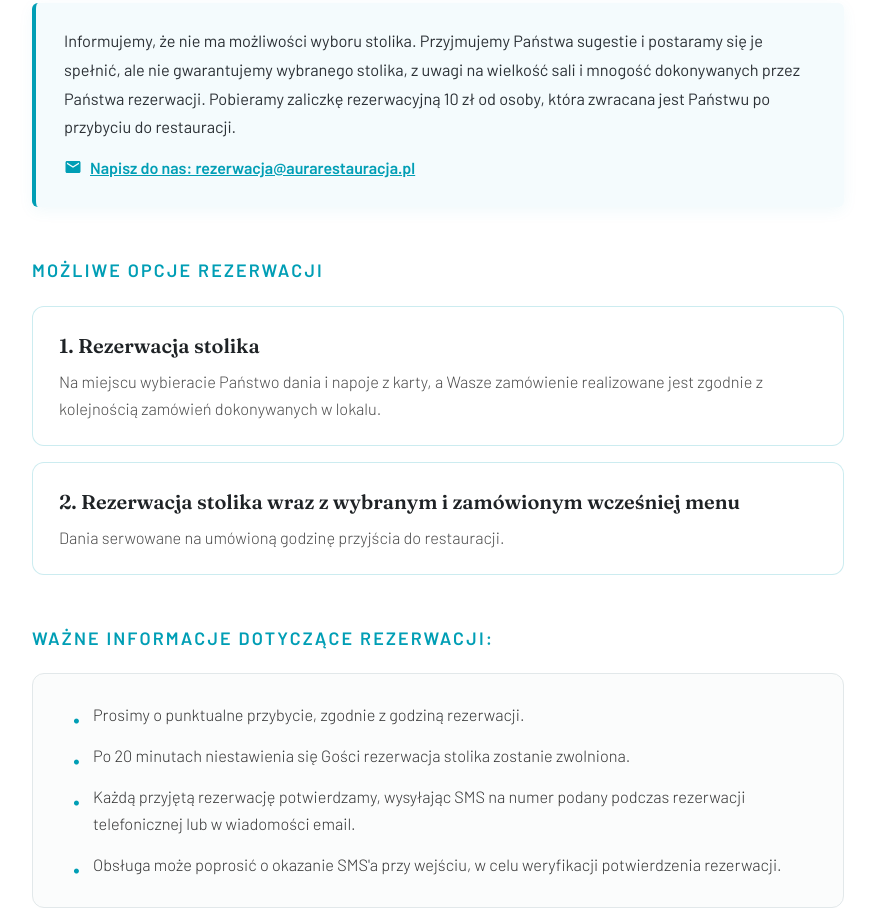
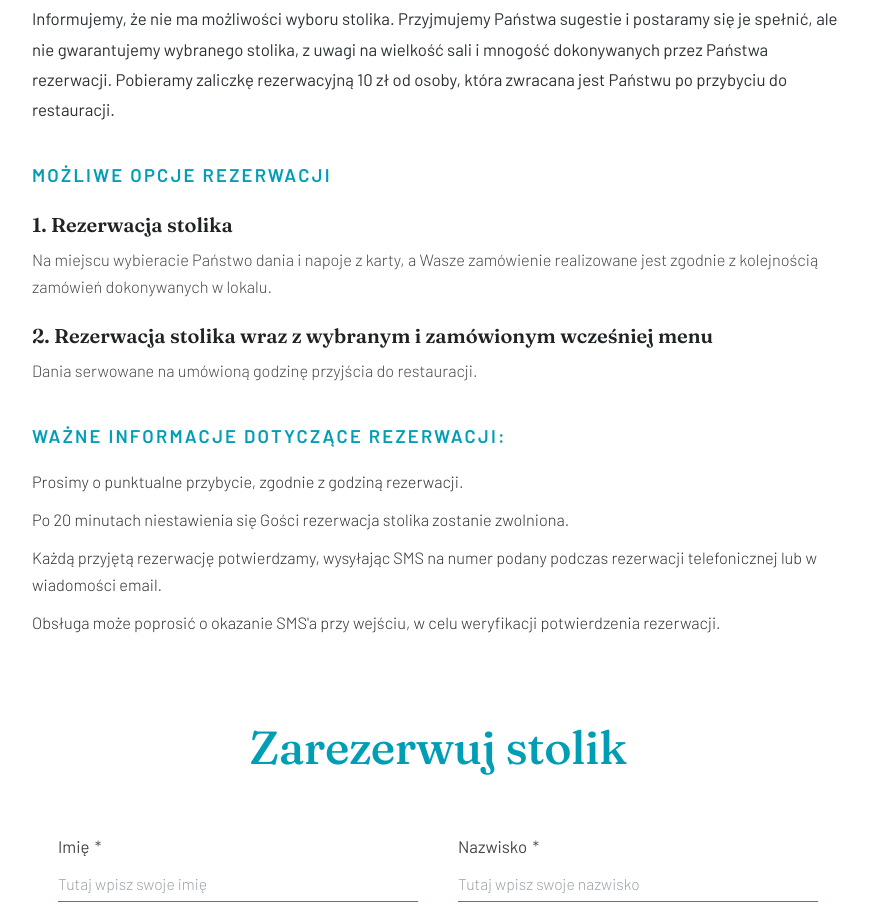
Before and after one commit to potegadwu/aurarestauracja.pl, a plain HTML site: page rezerwacja.html in a window 1280 px wide. Shown: the part 550-1461 px from the top of the page, without its empty margins (202-1077 px from the left). Drawn offline with Linux system fonts and the light colour scheme.

Commit message:
Uproszczenie podstrony rezerwacji: usuniecie ramek, bulletow i maila; czysty wycentrowany komunikat potwierdzenia bez ptaszka i bez naglowka

```diff
--- a/assets/css/style.css
+++ b/assets/css/style.css
@@ -761,64 +761,41 @@ footer.site-footer {
   color: #111111;
 }
 
-.res-notice-box {
-  background-color: #f4fbfd;
-  border-left: 4px solid var(--aura-teal);
-  border-radius: var(--radius-sm);
-  padding: 24px 28px;
-  margin-bottom: 48px;
-  box-shadow: 0 4px 16px rgba(0, 158, 181, 0.06);
+/* Informacja o zaliczce (czysty tekst bez ramek i bez tła) */
+.res-notice-clean {
+  margin-bottom: 36px;
 }
 
-.res-notice-box p {
-  font-size: 1.02rem;
+.res-notice-clean p {
+  font-size: 1.05rem;
   font-weight: 400;
-  line-height: 1.75;
+  line-height: 1.8;
   color: #2b3035;
-  margin-bottom: 12px;
-}
-
-.res-email-link {
-  display: inline-flex;
-  align-items: center;
-  gap: 8px;
-  color: var(--aura-teal);
-  font-weight: 600;
-  text-decoration: underline;
-  transition: var(--transition);
-}
-
-.res-email-link:hover {
-  color: var(--aura-teal-dark);
+  margin: 0;
 }
 
 .res-section-header {
-  font-size: 1.12rem;
+  font-size: 1.15rem;
   font-weight: 600;
   letter-spacing: 0.12em;
   text-transform: uppercase;
   color: var(--aura-teal);
-  margin-bottom: 20px;
+  margin-bottom: 16px;
+}
+
+/* Opcje rezerwacji (czysty tekst bez ramek/kart) */
+.res-options-section {
+  margin-bottom: 36px;
 }
 
 .res-options-list {
   display: flex;
   flex-direction: column;
-  gap: 16px;
-  margin-bottom: 48px;
+  gap: 18px;
 }
 
-.res-option-card {
-  background: #ffffff;
-  border: 1px solid rgba(0, 158, 181, 0.2);
-  border-radius: var(--radius-md);
-  padding: 22px 26px;
-  transition: var(--transition);
-}
-
-.res-option-card:hover {
-  border-color: var(--aura-teal);
-  box-shadow: 0 6px 20px rgba(0, 158, 181, 0.08);
+.res-option-item {
+  padding: 0;
 }
 
 .res-option-title {
@@ -826,50 +803,34 @@ footer.site-footer {
   font-size: 1.25rem;
   font-weight: 600;
   color: #1f2326;
-  margin-bottom: 6px;
+  margin-bottom: 4px;
 }
 
 .res-option-desc {
   font-size: 1.02rem;
   font-weight: 300;
   color: #4a4a4a;
-  line-height: 1.65;
+  line-height: 1.7;
   margin: 0;
 }
 
-.res-rules-card {
-  background: #fbfcfc;
-  border-radius: var(--radius-md);
-  padding: 28px 32px;
-  margin-bottom: 64px;
-  border: 1px solid var(--aura-border);
+/* Ważne informacje (czysty tekst bez ramek i bez bulletów) */
+.res-rules-section {
+  margin-bottom: 52px;
 }
 
-.res-rules-card ul {
-  list-style: none;
-  padding: 0;
-  margin: 0;
+.res-rules-clean {
   display: flex;
   flex-direction: column;
-  gap: 14px;
+  gap: 10px;
 }
 
-.res-rules-card li {
-  position: relative;
-  padding-left: 28px;
+.res-rule-line {
   font-size: 1.02rem;
   font-weight: 300;
   color: #333333;
-  line-height: 1.65;
-}
-
-.res-rules-card li::before {
-  content: '•';
-  position: absolute;
-  left: 8px;
-  top: -2px;
-  color: var(--aura-teal);
-  font-size: 1.4rem;
+  line-height: 1.7;
+  margin: 0;
 }
 
 /* =========================================================
@@ -1065,55 +1026,43 @@ select.field-underline {
   box-shadow: 0 8px 24px rgba(0, 158, 181, 0.45);
 }
 
-/* Success notification message */
-.res-success-card {
+/* Komunikat potwierdzenia (Czysty tekst na białym tle, bez ramek, bez ptaszka, zwykły font wycentrowany) */
+.res-success-clean {
   display: none;
-  background: #f0fafb;
-  border: 1px solid var(--aura-teal);
-  border-radius: var(--radius-md);
-  padding: 40px 32px;
   text-align: center;
-  box-shadow: 0 10px 30px rgba(0, 158, 181, 0.12);
-  margin-top: 20px;
+  padding: 64px 20px 48px;
+  font-family: var(--font-main);
+  background: transparent;
+  border: none;
+  box-shadow: none;
 }
 
-.res-success-card.active {
+.res-success-clean.active {
   display: block;
-  animation: fadeInSuccess 0.4s ease forwards;
+  animation: fadeInClean 0.4s ease forwards;
 }
 
-@keyframes fadeInSuccess {
-  from { opacity: 0; transform: translateY(12px); }
+@keyframes fadeInClean {
+  from { opacity: 0; transform: translateY(8px); }
   to { opacity: 1; transform: translateY(0); }
 }
 
-.res-success-card .success-check-circle {
-  width: 56px;
-  height: 56px;
-  background: var(--aura-teal);
-  color: #ffffff;
-  border-radius: 50%;
-  display: flex;
-  align-items: center;
-  justify-content: center;
-  font-size: 1.8rem;
-  margin: 0 auto 20px;
+.res-success-clean .success-line-1 {
+  font-family: var(--font-main);
+  font-size: 1.35rem;
+  font-weight: 500;
+  color: #1f2326;
+  margin-bottom: 10px;
+  line-height: 1.5;
 }
 
-.res-success-card .success-main-text {
-  font-family: var(--font-heading);
-  font-size: 1.45rem;
-  font-weight: 600;
-  color: #1f2326;
-  margin-bottom: 12px;
-  line-height: 1.4;
-}
-
-.res-success-card .success-sub-text {
+.res-success-clean .success-line-2 {
+  font-family: var(--font-main);
   font-size: 1.15rem;
-  color: var(--aura-teal-dark);
-  font-weight: 500;
+  font-weight: 400;
+  color: #4a4a4a;
   line-height: 1.6;
+  margin: 0;
 }
 
 /* =========================================================
--- a/assets/js/main.js
+++ b/assets/js/main.js
@@ -188,8 +188,12 @@ document.addEventListener('DOMContentLoaded', () => {
         return;
       }
 
-      // Hide form and show confirmation message
+      // Hide form and form heading ("usun naglowek"), show clean confirmation message
       resPageForm.style.display = 'none';
+      const formHeading = document.getElementById('formHeading');
+      if (formHeading) {
+        formHeading.style.display = 'none';
+      }
       if (resSuccessMessage) {
         resSuccessMessage.classList.add('active');
         resSuccessMessage.scrollIntoView({ behavior: 'smooth', block: 'center' });
--- a/rezerwacja.html
+++ b/rezerwacja.html
@@ -71,32 +71,26 @@
         Wybierz jedną z dwóch możliwych opcji rezerwacji stolika w restauracji Aura i dokonaj rezerwacji dzwoniąc pod numer <a href="tel:+48533212120" style="color: var(--aura-teal-dark); font-weight: 600; text-decoration: none;">+48 533 212 120</a> lub wypełniając formularz rezerwacyjny, który znajdziesz w dziale rezerwacje poniżej.
       </p>
 
-      <!-- INFORMACJA O ZALICZCE I BRAKU WYBORU STOLIKA -->
-      <aside class="res-notice-box" aria-label="Ważna informacja o rezerwacji">
+      <!-- INFORMACJA O ZALICZCE I BRAKU WYBORU STOLIKA (BEZ RAMEK, BEZ MAILA) -->
+      <div class="res-notice-clean">
         <p>
           Informujemy, że nie ma możliwości wyboru stolika. Przyjmujemy Państwa sugestie i postaramy się je spełnić, ale nie gwarantujemy wybranego stolika, z uwagi na wielkość sali i mnogość dokonywanych przez Państwa rezerwacji. Pobieramy zaliczkę rezerwacyjną 10 zł od osoby, która zwracana jest Państwu po przybyciu do restauracji.
         </p>
-        <a href="mailto:rezerwacja@aurarestauracja.pl?subject=Rezerwacja%20stolika" class="res-email-link">
-          <svg width="18" height="18" viewBox="0 0 24 24" fill="currentColor">
-            <path d="M20 4H4c-1.1 0-1.99.9-1.99 2L2 18c0 1.1.9 2 2 2h16c1.1 0 2-.9 2-2V6c0-1.1-.9-2-2-2zm0 4l-8 5-8-5V6l8 5 8-5v2z"/>
-          </svg>
-          Napisz do nas: rezerwacja@aurarestauracja.pl
-        </a>
-      </aside>
+      </div>
 
-      <!-- MOŻLIWE OPCJE REZERWACJI -->
-      <section aria-labelledby="headingOpcje">
+      <!-- MOŻLIWE OPCJE REZERWACJI (BEZ RAMEK) -->
+      <section class="res-options-section" aria-labelledby="headingOpcje">
         <h2 id="headingOpcje" class="res-section-header">Możliwe opcje rezerwacji</h2>
         <div class="res-options-list">
 
-          <div class="res-option-card">
+          <div class="res-option-item">
             <h3 class="res-option-title">1. Rezerwacja stolika</h3>
             <p class="res-option-desc">
               Na miejscu wybieracie Państwo dania i napoje z karty, a Wasze zamówienie realizowane jest zgodnie z kolejnością zamówień dokonywanych w lokalu.
             </p>
           </div>
 
-          <div class="res-option-card">
+          <div class="res-option-item">
             <h3 class="res-option-title">2. Rezerwacja stolika wraz z wybranym i zamówionym wcześniej menu</h3>
             <p class="res-option-desc">
               Dania serwowane na umówioną godzinę przyjścia do restauracji.
@@ -106,16 +100,14 @@
         </div>
       </section>
 
-      <!-- WAŻNE INFORMACJE DOTYCZĄCE REZERWACJI -->
-      <section aria-labelledby="headingZasady">
+      <!-- WAŻNE INFORMACJE DOTYCZĄCE REZERWACJI (BEZ RAMEK I BEZ BULLETÓW) -->
+      <section class="res-rules-section" aria-labelledby="headingZasady">
         <h2 id="headingZasady" class="res-section-header">Ważne informacje dotyczące rezerwacji:</h2>
-        <div class="res-rules-card">
-          <ul>
-            <li>Prosimy o punktualne przybycie, zgodnie z godziną rezerwacji.</li>
-            <li>Po 20 minutach niestawienia się Gości rezerwacja stolika zostanie zwolniona.</li>
-            <li>Każdą przyjętą rezerwację potwierdzamy, wysyłając SMS na numer podany podczas rezerwacji telefonicznej lub w wiadomości email.</li>
-            <li>Obsługa może poprosić o okazanie SMS'a przy wejściu, w celu weryfikacji potwierdzenia rezerwacji.</li>
-          </ul>
+        <div class="res-rules-clean">
+          <p class="res-rule-line">Prosimy o punktualne przybycie, zgodnie z godziną rezerwacji.</p>
+          <p class="res-rule-line">Po 20 minutach niestawienia się Gości rezerwacja stolika zostanie zwolniona.</p>
+          <p class="res-rule-line">Każdą przyjętą rezerwację potwierdzamy, wysyłając SMS na numer podany podczas rezerwacji telefonicznej lub w wiadomości email.</p>
+          <p class="res-rule-line">Obsługa może poprosić o okazanie SMS'a przy wejściu, w celu weryfikacji potwierdzenia rezerwacji.</p>
         </div>
       </section>
 
@@ -275,11 +267,10 @@
 
         </form>
 
-        <!-- KOMUNIKAT POTWIERDZENIA -->
-        <div class="res-success-card" id="resSuccessMessage" role="alert" aria-live="polite">
-          <div class="success-check-circle">✓</div>
-          <p class="success-main-text">Dziękujemy za rezerwację stolika.</p>
-          <p class="success-sub-text">Zadzwonimy lub napiszemy SMS, by potwierdzić Państwa rezerwację.</p>
+        <!-- KOMUNIKAT POTWIERDZENIA (CZYSTY TEKST NA BIAŁYM TLE, BEZ PTASZKA I BEZ RAMEK) -->
+        <div class="res-success-clean" id="resSuccessMessage" role="alert" aria-live="polite">
+          <p class="success-line-1">Dziękujemy za rezerwację stolika.</p>
+          <p class="success-line-2">Zadzwonimy lub napiszemy SMS, by potwierdzić Państwa rezerwację.</p>
         </div>
 
       </section>
```
